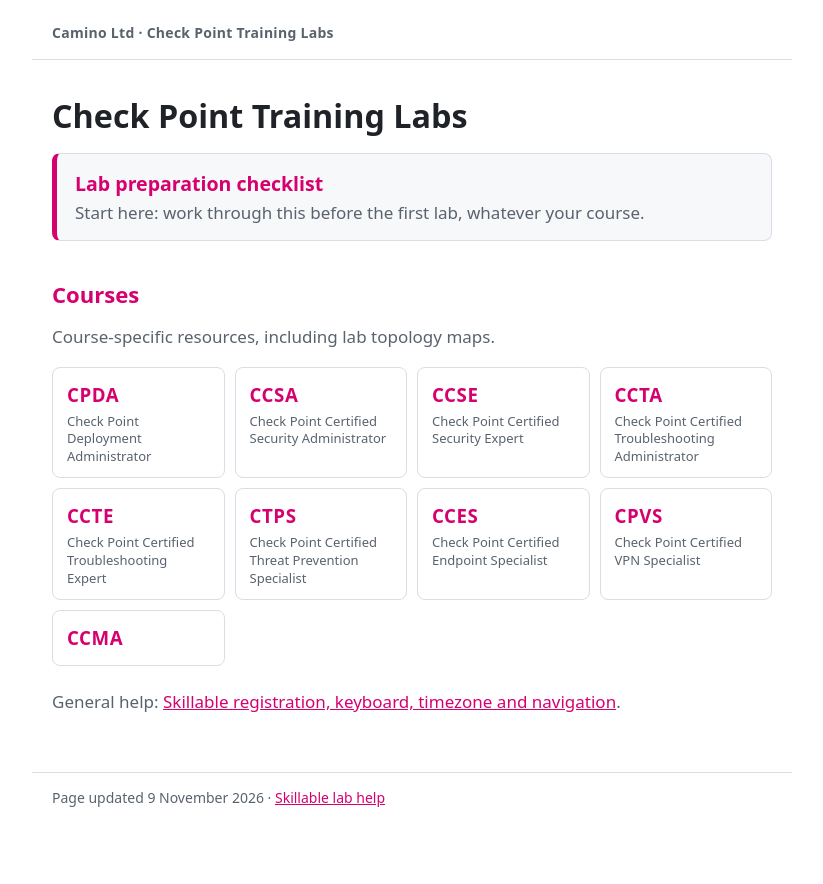
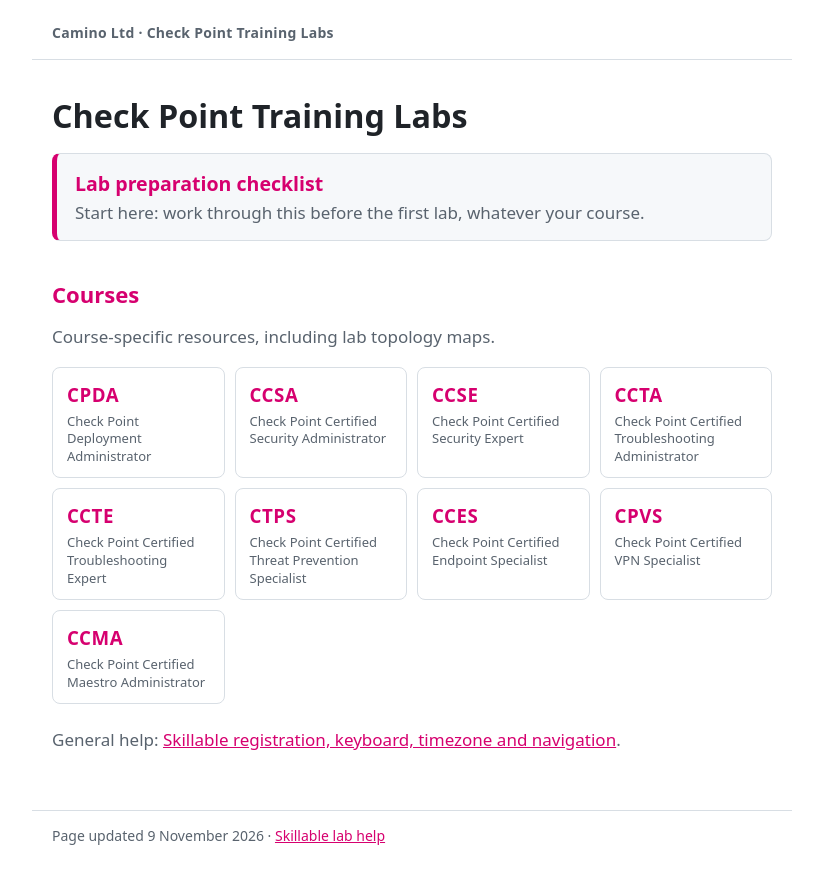
Before and after one commit to Caminoltd/caminoltd.github.io, a Jekyll site: the page built from index.md, in a window 1280 px wide. Shown: the top 884 px of the page, without its empty margins (228-1051 px from the left). Built offline with Jekyll 4.4.1, drawn with Linux system fonts in a browser that asks for light colours; our own code applies the rules of GitHub Pages for plain Markdown files.

Commit message:
Add files via upload

```diff
--- a/_data/courses.yml
+++ b/_data/courses.yml
@@ -25,4 +25,4 @@
   name: Check Point Certified VPN Specialist
 - slug: ccma
   code: CCMA
-  name: ""
+  name: Check Point Certified Maestro Administrator
--- a/_layouts/default.html
+++ b/_layouts/default.html
@@ -5,7 +5,7 @@
   <meta name="viewport" content="width=device-width, initial-scale=1">
   <meta name="robots" content="noindex, nofollow">
   <title>{% if page.title %}{{ page.title }} · {% endif %}{{ site.title }}</title>
-  <link rel="stylesheet" href="{{ '/assets/style.css' | relative_url }}">
+  <link rel="stylesheet" href="{{ '/assets/style.css' | relative_url }}?v={{ site.time | date: '%s' }}">
 </head>
 <body>
   <header>
```
